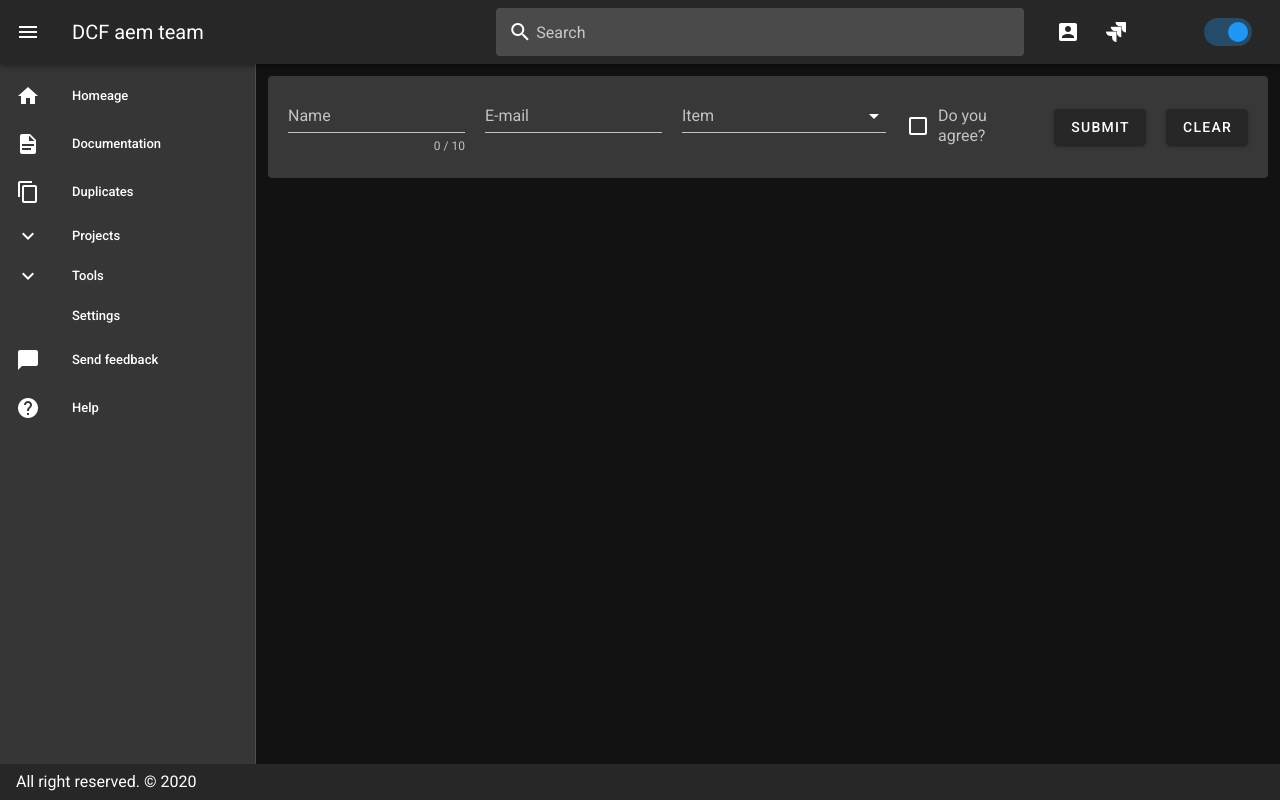
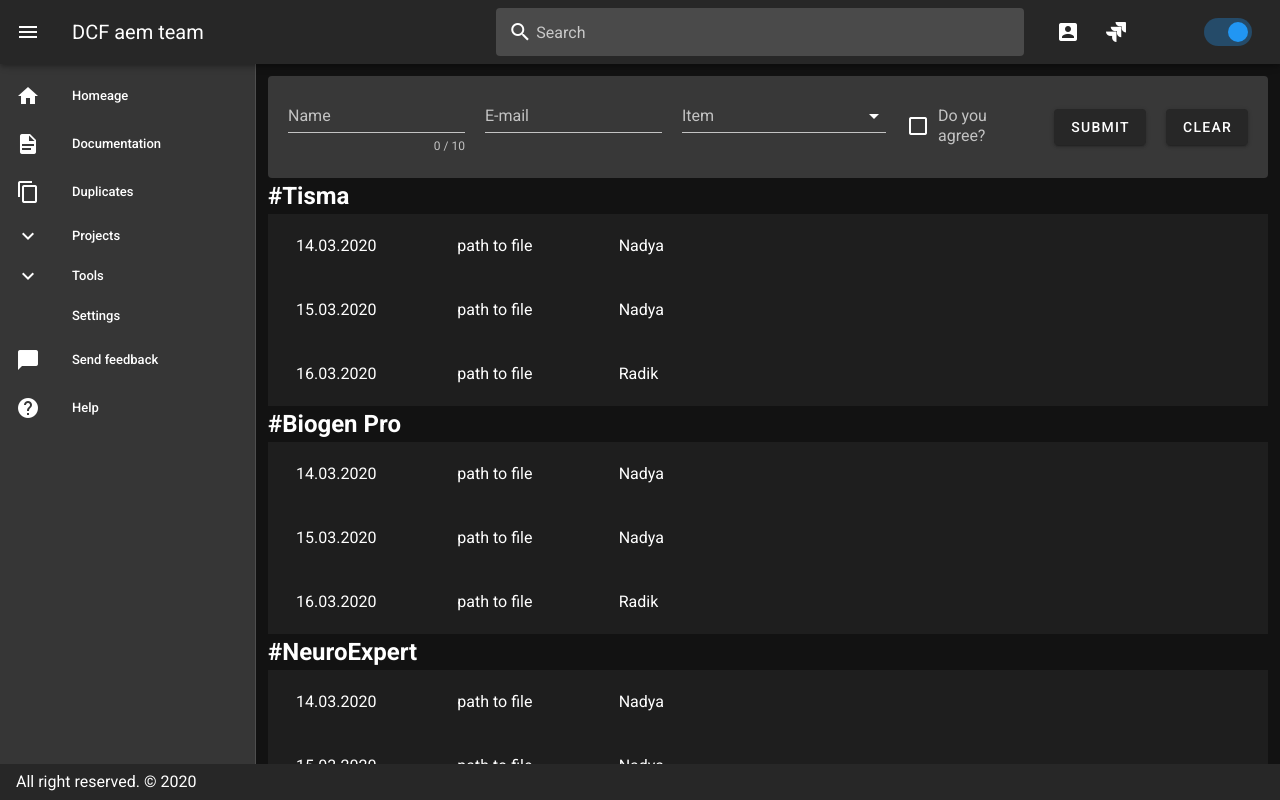
Before and after one commit to ssm1le/aem-web-team, a Vue app: page /projects in a window 1280 px wide. Shown: the top 800 px of the page. Built offline with nearby package versions, Linux system fonts and the light colour scheme.

Commit message:
update(vuex): development

```diff
--- a/src/App.vue
+++ b/src/App.vue
@@ -200,7 +200,7 @@ export default {
 };
 </script>
 
-<style lang="scss">
+<style lang="scss" scoped>
 #vApp {
   .v-navigation-drawer {
     a {
--- /dev/null
+++ b/src/components/Note.vue
@@ -0,0 +1,22 @@
+<template>
+  <v-container fluid>
+    <v-row d-flex>
+      <v-col cols="2" md="2">{{ data.date }}</v-col>
+      <v-col cols="2" md="2">{{ data.link }}</v-col>
+      <v-col cols="2" md="2">{{ data.author }}</v-col>
+      <v-col cols="2" md="2">{{ data.property }}</v-col>
+    </v-row>
+  </v-container>
+</template>
+
+<script>
+export default {
+  name: "Note",
+  props: {
+    data: Object
+  }
+};
+</script>
+
+<style lang="scss" scoped>
+</style>
--- /dev/null
+++ b/src/store/common.js
@@ -0,0 +1,37 @@
+export default {
+    state: {
+        loading: false,
+        error: null,
+    },
+    mutations: {
+        setLoading(state, payload) {
+            state.loading = payload;
+        },
+        setError(state, payload) {
+            state.error = payload;
+        },
+        clearError(state) {
+            state.error = null;
+        }
+    },
+    actions: {
+        setLoading({ commit }, payload) {
+            commit('setLoading', payload);
+        },
+        setError({ commit }, payload) {
+            commit('setError', payload);
+        },
+        clearError({ commit }) {
+            commit('clearError');
+        }
+    },
+    getters: {
+        loading(state) {
+            return state.loading
+        },
+        error(state) {
+            return state.error
+        }
+    }
+
+};
--- a/src/store/index.js
+++ b/src/store/index.js
@@ -1,15 +1,14 @@
 import Vue from 'vue'
 import Vuex from 'vuex'
+
+import common from './common.js'
+import notes from './notes.js'
 
 Vue.use(Vuex)
 
 export default new Vuex.Store({
-  state: {
-  },
-  mutations: {
-  },
-  actions: {
-  },
   modules: {
+    common,
+    notes
   }
 })
--- /dev/null
+++ b/src/store/notes.js
@@ -0,0 +1,42 @@
+export default {
+    state: {
+        notes: [
+            {
+                date: "14.03.2020",
+                link: "path to file",
+                author: "Nadya",
+                deployed: false
+            },
+            {
+                date: "15.03.2020",
+                link: "path to file",
+                author: "Nadya",
+                deployed: false
+            },
+            {
+                date: "16.03.2020",
+                link: "path to file",
+                author: "Radik",
+                deployed: false
+            }
+        ]
+    },
+    actions: {
+        newNote({ commit }, payload) {
+            commit('newNote', payload)
+        }
+    },
+    mutations: {
+        newNote(state, payload) {
+            state.notes.unshift(payload);
+        }
+    },
+    getters: {
+        allNotes(state) {
+            return state.notes;
+        },
+        notDeployed(state) {
+            return state.notes.filter(note => !note.deployed);
+        },
+    }
+};
--- a/src/views/Home.vue
+++ b/src/views/Home.vue
@@ -1,6 +1,5 @@
 <template>
   <div class="home">
-    <v-jumbotron color="grey lighten-2">
       <v-container fill-height>
         <v-layout align-center>
           <v-flex>
@@ -14,7 +13,6 @@
           </v-flex>
         </v-layout>
       </v-container>
-    </v-jumbotron>
   </div>
 </template>
 
@@ -25,5 +23,5 @@ export default {
 };
 </script>
 
-<style lang="scss">
+<style lang="scss" scoped>
 </style>
--- a/src/views/Projects.vue
+++ b/src/views/Projects.vue
@@ -1,19 +1,66 @@
 <template>
   <div class="projects">
     <NewReleaseNote></NewReleaseNote>
+
+    <h2 id="tisma">#Tisma</h2>
+    <v-list v-for="item in allNotes" :key="item.link">
+      <v-list-item @click="method">
+        <Note :data="item"></Note>
+      </v-list-item>
+    </v-list>
+    <h2 id="biogenpro">#Biogen Pro</h2>
+    <v-list v-for="item in allNotes" :key="item.link">
+      <v-list-item @click="method">
+        <Note :data="item"></Note>
+      </v-list-item>
+    </v-list>
+    <h2 id="neuroexpert">#NeuroExpert</h2>
+    <v-list v-for="item in allNotes" :key="item.link">
+      <v-list-item @click="method">
+        <Note :data="item"></Note>
+      </v-list-item>
+    </v-list>
+    <h2 id="project">#Project</h2>
+    <v-list v-for="item in allNotes" :key="item.link">
+      <v-list-item @click="method">
+        <Note :data="item"></Note>
+      </v-list-item>
+    </v-list>
+
   </div>
 </template>
 
 <script>
 import NewReleaseNote from "../components/NewReleaseNote";
+import Note from "../components/Note";
+import { mapGetters } from "vuex";
 export default {
   name: "Projects",
   components: {
-    NewReleaseNote
+    NewReleaseNote,
+    Note
+  },
+  data() {
+    return {
+      selected: [],
+      headers: [
+        {
+          text: "Date",
+          align: "start",
+          sortable: false,
+          value: "date"
+        },
+        { text: "Link", value: "path" },
+        { text: "Author", value: "fat" },
+        { text: "Deployed", value: "deployed" }
+      ]
+    };
+  },
+  computed: {
+    ...mapGetters(["allNotes"])
   }
 };
 </script>
 
-<style lang="scss">
-
+<style lang="scss" scoped>
 </style>
```
